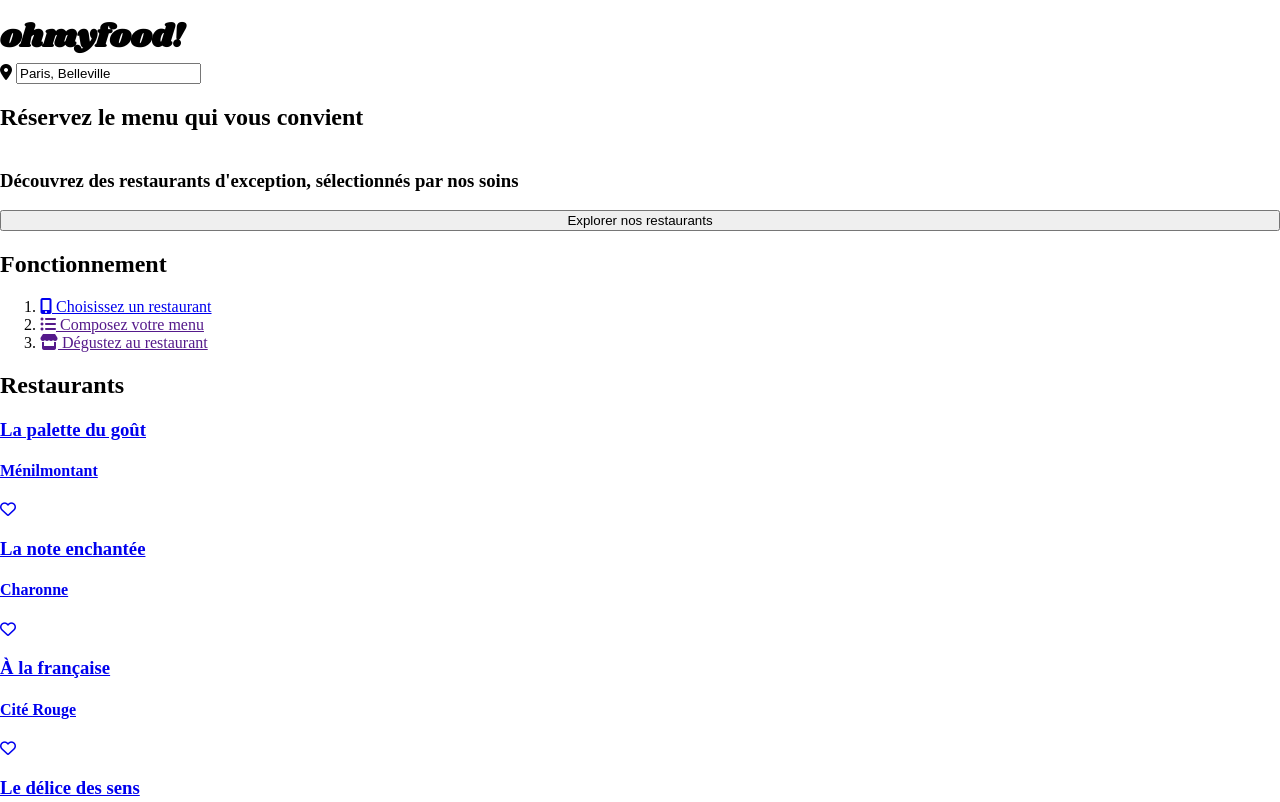
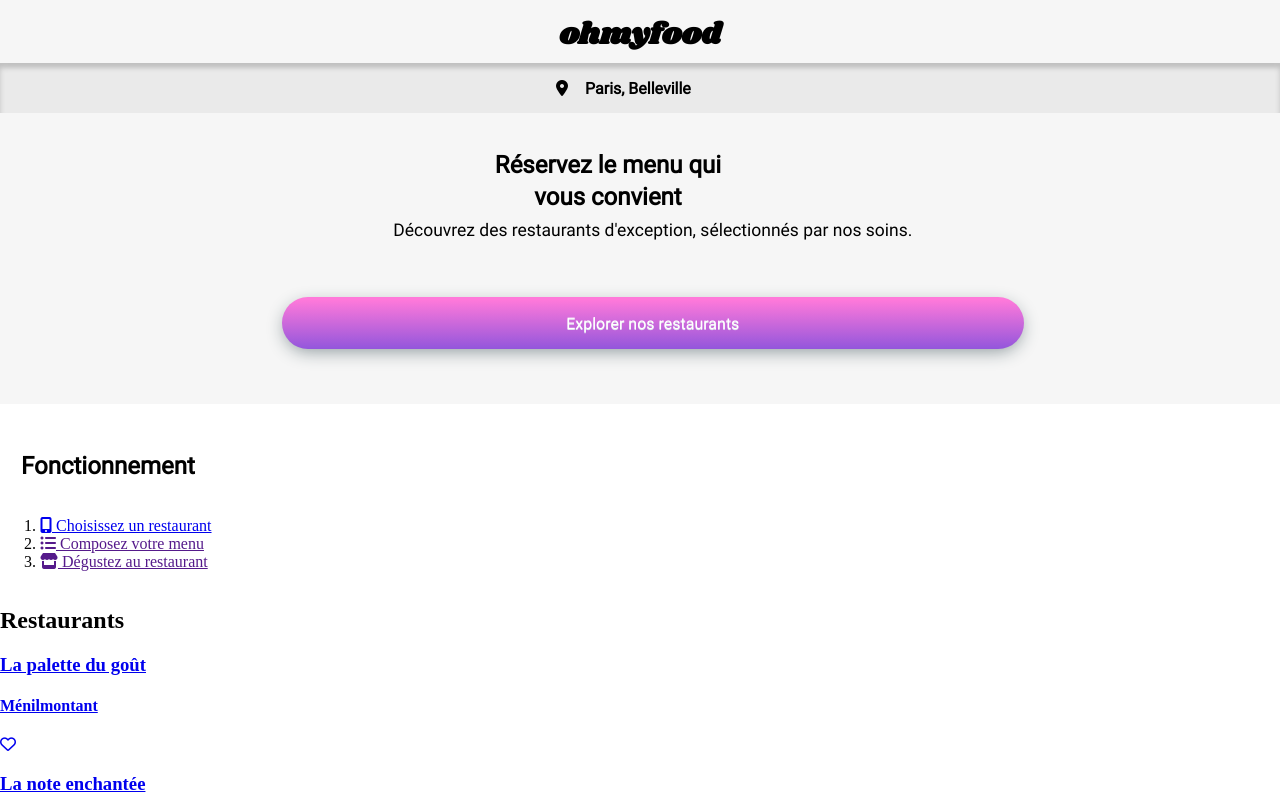
Before and after one commit to fozzini/FlorianFoezon_3_15042021, a website: page index.html in a window 1280 px wide. Shown: the top 802 px of the page. Drawn offline with Linux system fonts and the light colour scheme.

Commit message:
css_acceuil-header done

```diff
--- a/index.html
+++ b/index.html
@@ -11,22 +11,23 @@
     <body class="body">
     	<header class="header">
             <div class="header__logo">
-                <h1>ohmyfood!</h1>
+                <h1>ohmyfood</h1>
             </div>
-            <div>
-                <label for="recherche"><i class="fas fa-map-marker-alt"></i></label>
-                <input type="search" id="recherche" value="Paris, Belleville">
+            <div class="header__searchbar">
+                <label for="recherche" class="header__searchbar__icon"><i class="fas fa-map-marker-alt"></i></label>
+                <input type="search" id="recherche" value="Paris, Belleville" class="header__searchbar__input">
             </div>
-            <h2>Réservez le menu qui vous convient</h2>
-            <h3>Découvrez des restaurants d'exception, sélectionnés par nos soins</h3>
-            <button>Explorer nos restaurants</button>
+            <h2 class="header__title">Réservez le menu qui<br>vous convient</h2>
+            <h3 class="header__subtitle {
+                ">Découvrez des restaurants d'exception, sélectionnés par nos soins.</h3>
+            <button class="header__button">Explorer nos restaurants</button>
         </header>
-        <main>
-            <section>
-                <h2>
+        <main class="main">
+            <section class="main__services">
+                <h2 class="main__services__title">
                     Fonctionnement
                 </h2>
-                 <nav>
+                <aside>
                     <ol>
                         <li>
                             <a href="#Restaurants"> <i class="fas fa-mobile-alt"></i> Choisissez un restaurant</a>
@@ -38,7 +39,7 @@
                             <a href=""> <i class="fas fa-store"></i> Dégustez au restaurant</a>
                         </li>
                     </ol>
-                </nav>
+                </aside>
              </section>
              <section id="Restaurants">
                  <h2>Restaurants</h2>
--- a/sass/main.scss
+++ b/sass/main.scss
@@ -32,11 +32,92 @@
     display: flex;
     flex-direction: column;
     height:auto;
+    background-color:#f6f6f6;
+    padding-bottom: 55px;
     &__logo{
       height:63px;
+      text-align: center;
       h1{
           font-family:Shrikhand;
+          font-size:30px ;
       }
     }
+    &__searchbar{
+        border:hidden;
+        display: flex;
+        background-color:#eaeaea;
+        box-shadow: inset 0px 5px 5px 0px #c0c0c0;
+        justify-content:center;
+        padding-top: 13px;
+        padding-bottom:13px;
+        &__icon{
+            padding-left:33px;
+            padding-right: 15px;
+            padding-top: 4px;
+        }
+        &__input{
+            font-family:roboto;
+            font-weight: bold;
+            font-size: medium;
+            border-style: none;
+            background-color:#eaeaea;
+        }
+    }
+    &__title{
+        font-family: roboto;
+        font-size:24px;
+        text-align: center;
+        margin-top:35px;
+        margin-right:5%;
+        margin-bottom: 0px;
+    }
+    &__subtitle{
+        font-family: roboto;
+        font-size:17.5px;
+        font-weight: lighter;
+        margin-top: 6px;
+        margin-left: 2%;
+        text-align: center;
+    }
 
+    &__button {
+        width:auto;
+        box-shadow: 0px 5px 18px -3px #899599;
+        background:linear-gradient(to bottom, #FF79DA 5%, #9356DC 100%);
+        background-color:#FF79DA;
+        border: none;
+        border-radius:35px;
+        display:inline-block;
+        cursor:pointer;
+        color:white;
+        font-family:roboto;
+        font-size:16px;
+        padding:15px 15px;
+        margin-top:11px;
+        margin: 3% 20% 0% 22%;
+        text-decoration:none;
+        text-shadow:0px 1px 0px #e1e2ed;
+
+        &:hover {
+            background:linear-gradient(to bottom, #9356DC 5%, #FF79DA 100%);
+            background-color:#9356DC;
+        }
+        &:active {
+            position:relative;
+            top:1px;
+        }
+    }
 }
+.main{
+    height: auto;
+    &__services{
+        display: flex;
+        flex-direction: column;
+        &__title{
+            font-family: roboto;
+            font-weight: bold;
+            margin-left: 21px;
+            padding-top: 25px;
+        }
+    }
+}
```
Also changed, not shown: sass/main.css, 1 other file. Lines whose indentation alone changed are shown as unchanged.
